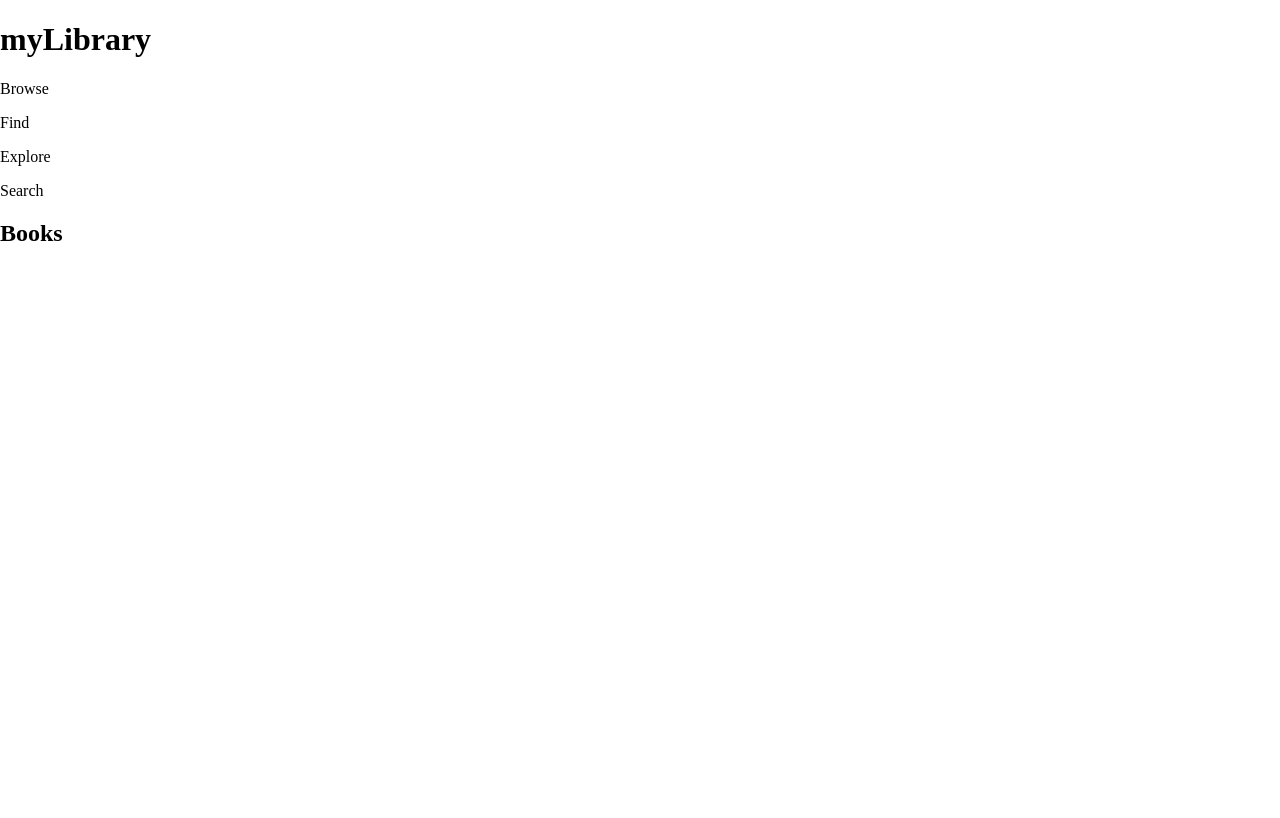
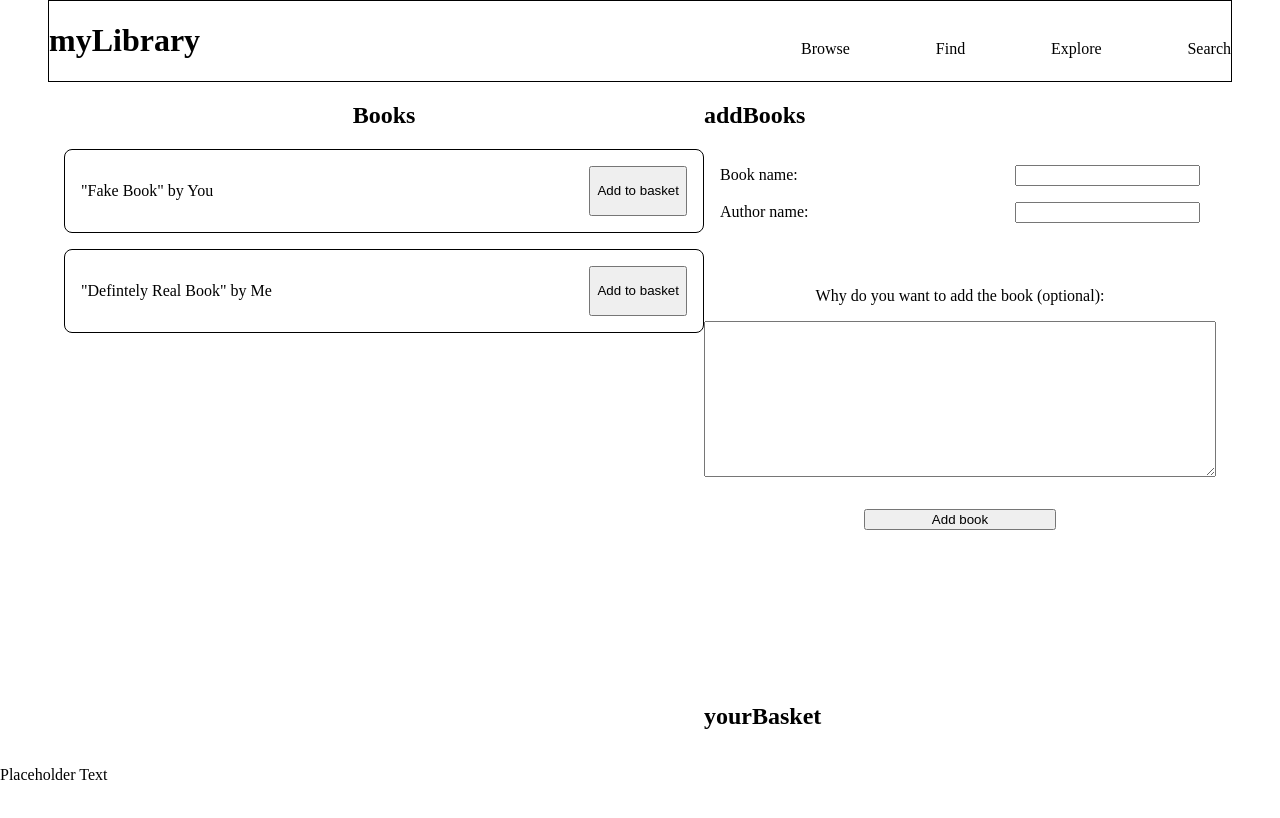
Before and after one commit to CompuGlobalHyper/library, a plain HTML site: page index.html in a window 1280 px wide. Drawn offline with Linux system fonts and the light colour scheme.

Commit message:
Almost finished with the barebones html and css. Still need to work out the spacing of divs and adding buttons

```diff
--- a/index.html
+++ b/index.html
@@ -27,10 +27,26 @@
                 <div class="library-container"></div>
             </div>
             <div class="submit-container">
-                <div class="submit-form"></div>
+                <div class="submit-form">
+                    <h2 id="add-books">addBooks</h2>
+                    <form>
+                        <div class="form-wrapper"><label>Book name:</label><input type='text' name='bookname'></div>
+                        <div class="form-wrapper"><label>Author name:</label><input type='text' name='authorname'></div>
+                        <div class="text-area-wrapper">
+                            <div id="text-area">Why do you want to add the book (optional):</div><textarea rows="10" cols="20" name="comment"></textarea>
+                            <button id="add-book-button">Add book</button>
+                        </div>
+                    </form>
+                </div>
+                <div class="basket-container">
+                    <div class="basket-title"><h2>yourBasket</h2></div>
+                    <ul class="basket-list"></ul>
+                </div>
             </div>
         </div>
-        <div class="footer"></div>
+        <div class="footer">
+            <p>Placeholder Text</p>
+        </div>
     </div>
 
 
--- a/script.js
+++ b/script.js
@@ -17,8 +17,26 @@ function logBook(name, author) {
 
 function displayBooks(array) {
     for (let element of array) {
-        console.log(`${element.name} by ${element.author}`)
+        createBookBubble(element)
+        //console.log(element.id)
     }
 }
 
+const libraryContainer = document.querySelector('div.library-container')
+function createBookBubble(object) {
+    let bookBubble = document.createElement('div')
+    bookBubble.classList.add('bookBubble')
+
+    let bookText = document.createElement('p')
+    bookText.textContent = `"${object.name}" by ${object.author}`
+    bookBubble.appendChild(bookText)
+
+    let bookButton = document.createElement('button')
+    bookButton.classList.add('bookButton')
+    bookButton.textContent = 'Add to basket'
+    bookBubble.appendChild(bookButton)
+
+    libraryContainer.appendChild(bookBubble)
+}
+
 displayBooks(library)
--- a/style.css
+++ b/style.css
@@ -13,4 +13,78 @@ header {
 .container {
     height: 100vh;
     width:100vw;
+    display: flex;
+    justify-content: center;
+    flex-direction: column;
 }
+.header {
+    margin: 0 3rem;
+    display: flex;
+    align-items: center;
+    justify-content: space-between;
+    border: 1px solid black;
+}
+
+.header-links {
+    display: flex;
+    justify-content: space-between;
+    flex-grow: 0.3;
+    align-items: center;
+}
+.library {
+    flex: 0.5;
+}
+
+.content {
+    display: flex;
+    justify-content: center;
+    flex: 1;
+}
+
+.submit-container {
+    flex: 0.4;
+    display: flex;
+    flex-direction: column;
+    justify-content: space-between;
+}
+
+.submit-form {
+    display: flex;
+    justify-content: left;
+    flex-direction: column;
+    flex: 0.5;
+}
+
+.library-title {
+    text-align: center;
+}
+
+.bookBubble {
+    border: 1px solid black;
+    border-radius: 8px;
+    padding: 1rem;
+    margin: 1rem 0;
+    display: flex;
+    justify-content: space-between;
+}
+
+.form-wrapper {
+    align-items: center;
+    display: flex;
+    justify-content:space-between;
+    margin: 1rem;
+}
+
+#text-area {
+    text-align: center;
+    margin: 3rem 1rem 1rem 1rem;
+}
+.text-area-wrapper {
+    display: flex;
+    flex-direction: column;
+    justify-content: space-between;
+}
+
+#add-book-button {
+    margin: 2rem 10rem 0 10rem;
+}
```
